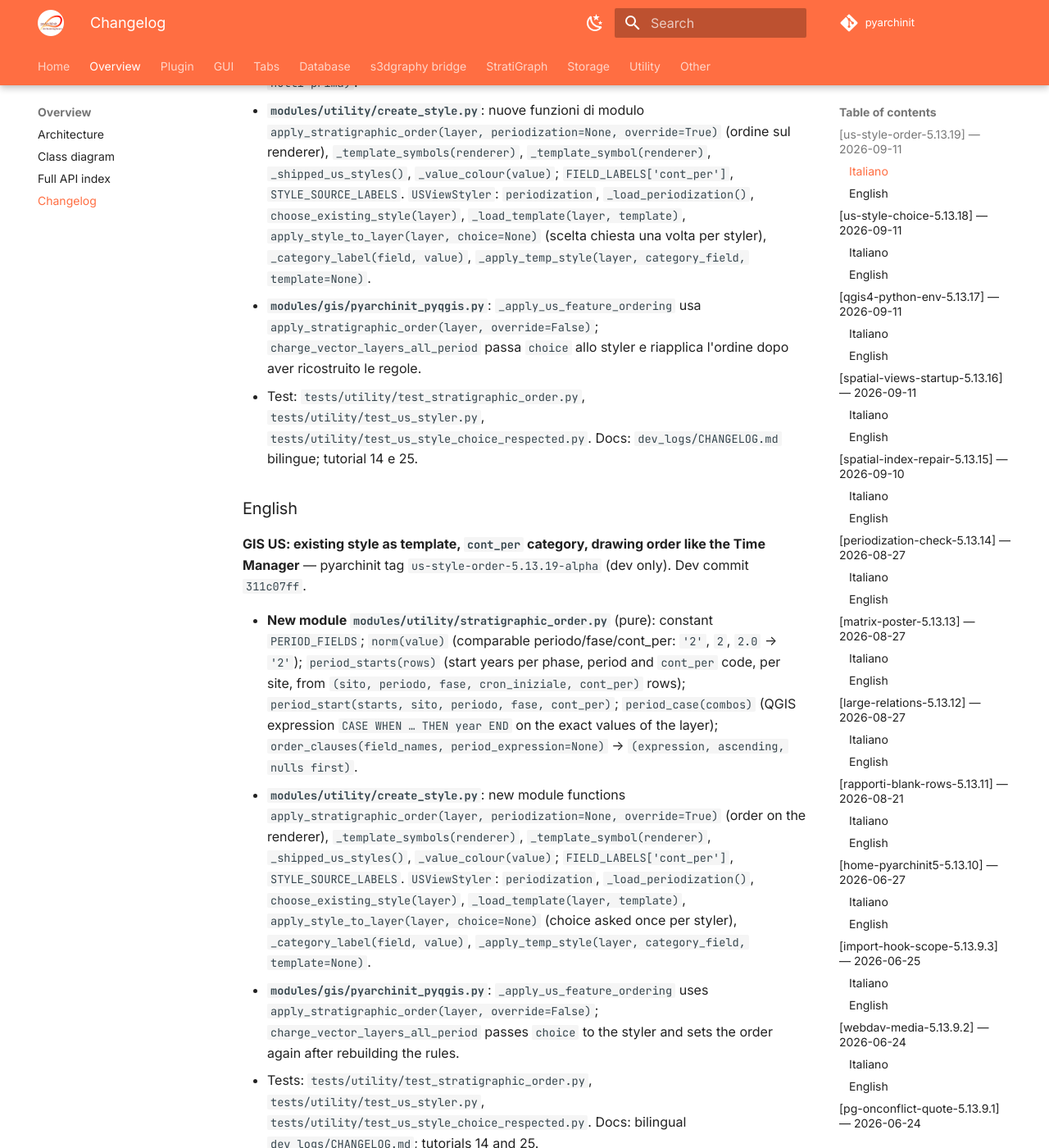
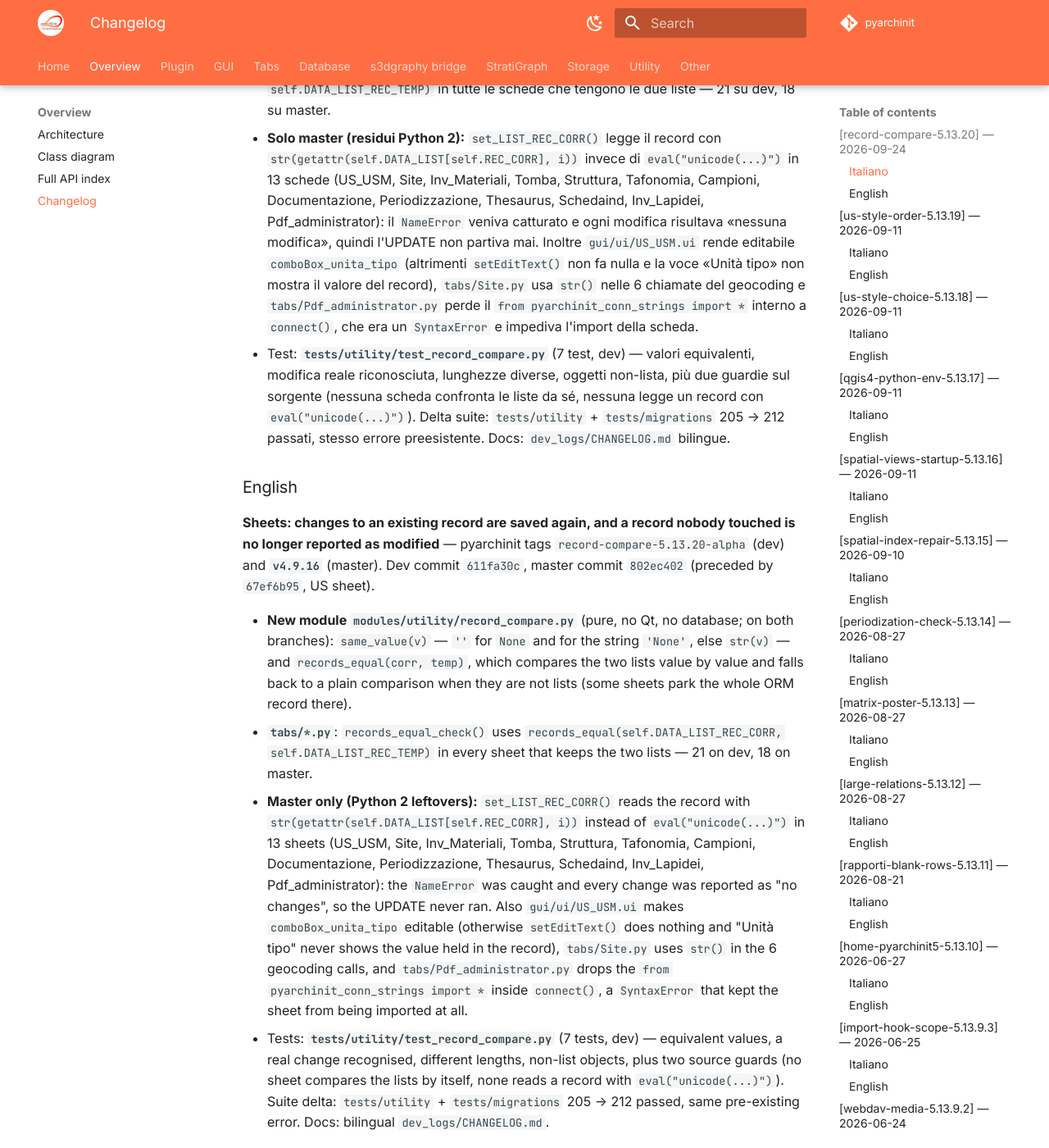
Before and after one commit to enzococca/pyarchinit-api-docs, an MkDocs documentation site: the page built from docs/CHANGELOG.md, in a window 1280 px wide and 1400 px high, scrolled down 716 px. Shown: the whole window at 82% size. Built offline with MkDocs 1.6.1 and Material for MkDocs 9.7.7, drawn with Linux system fonts in a browser that asks for light colours; comment, search, counter and statistics services are not loaded; some of the changed text lies outside the part shown.

Commit message:
changelog: add record-compare-5.13.20 / v4.9.16 (sheets: changes to an existing record are saved again)

```diff
--- a/docs/CHANGELOG.md
+++ b/docs/CHANGELOG.md
@@ -4,6 +4,28 @@
 > da `pyarchinit-code_dev/`.
 >
 > Format: bilingue IT/EN. Le date sono ISO 8601.
+
+---
+
+## [record-compare-5.13.20] — 2026-09-24
+
+### Italiano
+
+**Schede: le modifiche a un record esistente si salvano di nuovo, e un record che nessuno ha toccato non risulta più modificato** — pyarchinit tag `record-compare-5.13.20-alpha` (dev) e **`v4.9.16`** (master). Commit dev `611fa30c`, commit master `802ec402` (preceduto da `67ef6b95`, scheda US).
+
+- **Nuovo modulo `modules/utility/record_compare.py`** (puro, niente Qt né database; presente su entrambi i rami): `same_value(v)` — `''` per `None` e per la stringa `'None'`, altrimenti `str(v)` — e `records_equal(corr, temp)`, che confronta le due liste valore per valore e ricade sul confronto diretto quando non sono liste (alcune schede vi parcheggiano l'intero record ORM).
+- **`tabs/*.py`**: `records_equal_check()` usa `records_equal(self.DATA_LIST_REC_CORR, self.DATA_LIST_REC_TEMP)` in tutte le schede che tengono le due liste — 21 su dev, 18 su master.
+- **Solo master (residui Python 2):** `set_LIST_REC_CORR()` legge il record con `str(getattr(self.DATA_LIST[self.REC_CORR], i))` invece di `eval("unicode(...)")` in 13 schede (US_USM, Site, Inv_Materiali, Tomba, Struttura, Tafonomia, Campioni, Documentazione, Periodizzazione, Thesaurus, Schedaind, Inv_Lapidei, Pdf_administrator): il `NameError` veniva catturato e ogni modifica risultava «nessuna modifica», quindi l'UPDATE non partiva mai. Inoltre `gui/ui/US_USM.ui` rende editabile `comboBox_unita_tipo` (altrimenti `setEditText()` non fa nulla e la voce «Unità tipo» non mostra il valore del record), `tabs/Site.py` usa `str()` nelle 6 chiamate del geocoding e `tabs/Pdf_administrator.py` perde il `from pyarchinit_conn_strings import *` interno a `connect()`, che era un `SyntaxError` e impediva l'import della scheda.
+- Test: **`tests/utility/test_record_compare.py`** (7 test, dev) — valori equivalenti, modifica reale riconosciuta, lunghezze diverse, oggetti non-lista, più due guardie sul sorgente (nessuna scheda confronta le liste da sé, nessuna legge un record con `eval("unicode(...)")`). Delta suite: `tests/utility` + `tests/migrations` 205 → 212 passati, stesso errore preesistente. Docs: `dev_logs/CHANGELOG.md` bilingue.
+
+### English
+
+**Sheets: changes to an existing record are saved again, and a record nobody touched is no longer reported as modified** — pyarchinit tags `record-compare-5.13.20-alpha` (dev) and **`v4.9.16`** (master). Dev commit `611fa30c`, master commit `802ec402` (preceded by `67ef6b95`, US sheet).
+
+- **New module `modules/utility/record_compare.py`** (pure, no Qt, no database; on both branches): `same_value(v)` — `''` for `None` and for the string `'None'`, else `str(v)` — and `records_equal(corr, temp)`, which compares the two lists value by value and falls back to a plain comparison when they are not lists (some sheets park the whole ORM record there).
+- **`tabs/*.py`**: `records_equal_check()` uses `records_equal(self.DATA_LIST_REC_CORR, self.DATA_LIST_REC_TEMP)` in every sheet that keeps the two lists — 21 on dev, 18 on master.
+- **Master only (Python 2 leftovers):** `set_LIST_REC_CORR()` reads the record with `str(getattr(self.DATA_LIST[self.REC_CORR], i))` instead of `eval("unicode(...)")` in 13 sheets (US_USM, Site, Inv_Materiali, Tomba, Struttura, Tafonomia, Campioni, Documentazione, Periodizzazione, Thesaurus, Schedaind, Inv_Lapidei, Pdf_administrator): the `NameError` was caught and every change was reported as "no changes", so the UPDATE never ran. Also `gui/ui/US_USM.ui` makes `comboBox_unita_tipo` editable (otherwise `setEditText()` does nothing and "Unità tipo" never shows the value held in the record), `tabs/Site.py` uses `str()` in the 6 geocoding calls, and `tabs/Pdf_administrator.py` drops the `from pyarchinit_conn_strings import *` inside `connect()`, a `SyntaxError` that kept the sheet from being imported at all.
+- Tests: **`tests/utility/test_record_compare.py`** (7 tests, dev) — equivalent values, a real change recognised, different lengths, non-list objects, plus two source guards (no sheet compares the lists by itself, none reads a record with `eval("unicode(...)")`). Suite delta: `tests/utility` + `tests/migrations` 205 → 212 passed, same pre-existing error. Docs: bilingual `dev_logs/CHANGELOG.md`.
 
 ---
 
```
